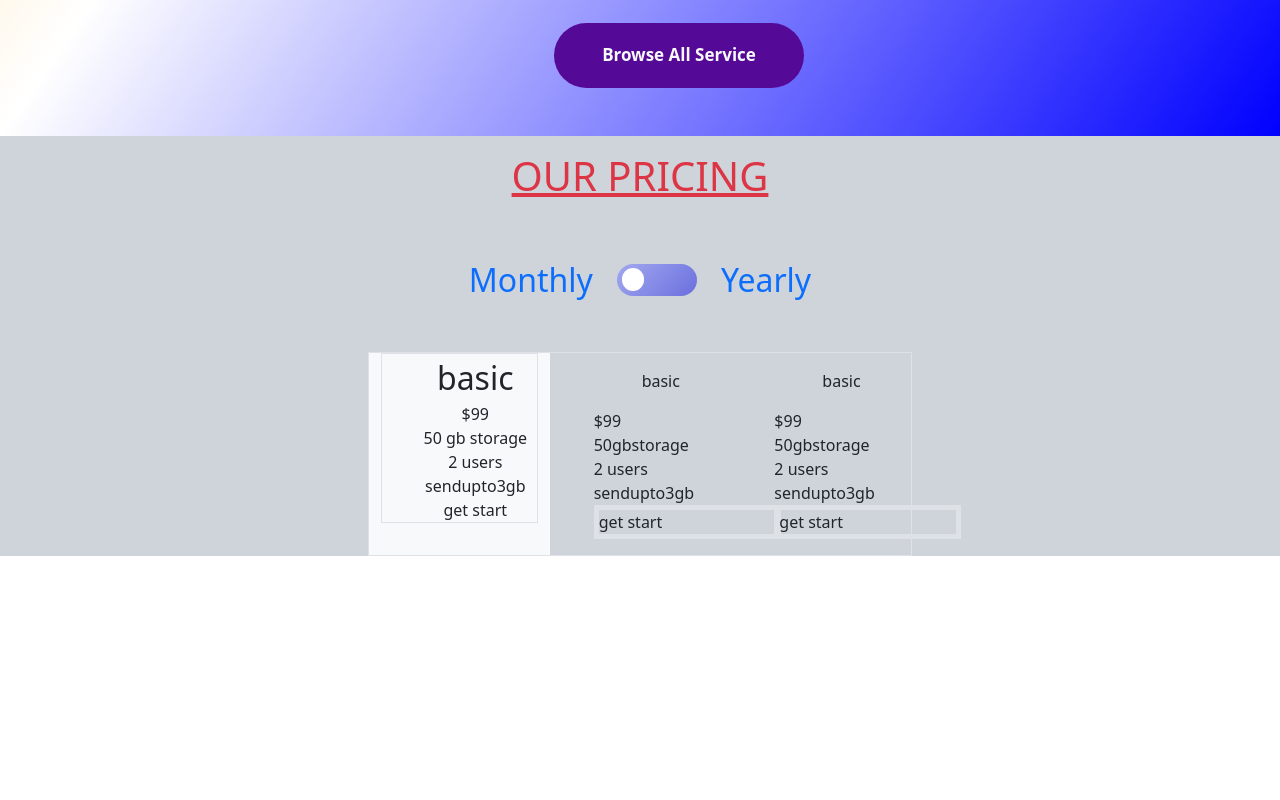
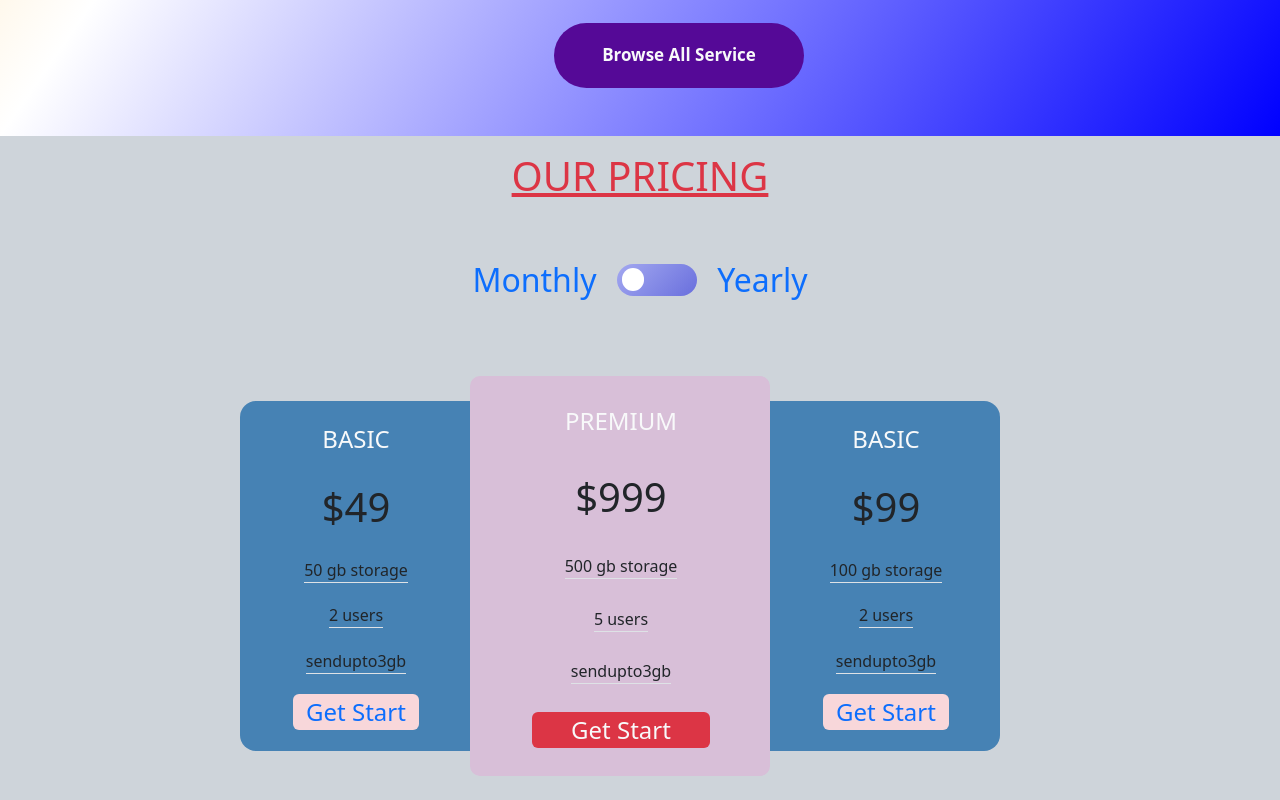
Before and after one commit to TusharKumarCode/new-repo, a plain HTML site: page index.html in a window 1280 px wide. Shown: the part 2639-3439 px from the top of the page. Before the commit the page ends 3195 px from the top, so only its background shows below. Drawn offline with nearby package versions, Linux system fonts and the light colour scheme.

Commit message:
pricing section

```diff
--- a/index.html
+++ b/index.html
@@ -113,8 +113,6 @@
   display: flex;
   justify-content: flex-start;
   align-items: center;
-  /* height: 25px;
-  width: 50px; */
   height:2rem;
   width: 5rem;
   border-radius: 1.6rem;
@@ -130,6 +128,43 @@
     height: 1.4rem;
     width: 1.4rem;
     border-radius: 50%;
+}
+
+#mfl{
+   display: flex;
+   align-items: center;
+   width: 800px;
+}
+
+.conprc{
+    width: 230px;
+    height: 350px;
+    background-color: steelblue;
+}
+.sizeing{
+     display: flex;
+     flex-direction: column;
+     align-items: center;
+     justify-content: space-evenly;
+     height: 350px;
+     width: 200px;
+
+}
+
+#midle{
+   background-color:thistle;
+   width: 300px;
+   height: 400px;
+   border-radius: 10px;
+}
+
+#midleul{
+     display: flex;
+     flex-direction: column;
+     align-items: center;
+     justify-content: space-evenly;
+     height: 400px;
+     width: 270px;
 }
 
 
@@ -297,42 +332,42 @@
   <div class="bg-dark-subtle container-fluid d-flex flex-column align-items-center" id="scroll3">
                    <h1 class="mt-3 text-decoration-underline text-uppercase text-danger">Our Pricing</h1>
       <div class="row">
-           <div class="d-flex align-items-center my-5">
-                 <label class="mx-4 fs-2 text-primary">Monthly</label>
+           <div class="d-flex align-items-center my-5 justify-content-evenly" style="width:400px;">
+                 <label class="fs-2 text-primary">Monthly</label>
                  <label class="sub" for="checkbox" id="sub"><div class="round"></div></label>
-                 <label class="mx-4 fs-2 text-primary">Yearly</label>
+                 <label class="fs-2 text-primary">Yearly</label>
             </div>
        </div>
-    <div class="row d-flex justify-content-center border">
-              <div class="col-md-4 bg-light col-sm-4 col-7">
-                    <ul style="list-style-type: none;" class="d-flex flex-column justify-content-evenly border align-items-center">
-                         <li class="fs-2">basic</li>
-                         <li>$99</li>
-                         <li>50 gb storage</li>
-                         <li>2 users</li>
-                         <li>sendupto3gb</li>
-                         <li><a>get start</a></li>
+        <div id="mfl" class="my-4">
+              <div class="conprc rounded-start-4">
+                    <ul style="list-style-type: none;" class="sizeing">
+                         <li class="fs-4 text-light text-uppercase">basic</li>
+                         <li class="fs-1">$49</li>
+                         <li class="border-bottom">50 gb storage</li>
+                         <li class="border-bottom">2 users</li>
+                         <li class="border-bottom">sendupto3gb</li>
+                         <li class="bg-danger-subtle w-75 fs-4 text-center rounded-2"><a href="#" class="text-decoration-none mb-3">Get Start</a></li>
                     </ul>
               </div>
-                   <div class="col-md-4">
-                         <ul style="list-style-type: none;">
-                              <li class="mx-5 my-3" style="width: 100%;">basic</li>
-                              <li style="width: 100%;">$99</li>
-                              <li style="width: 100%;">50gbstorage</li>
-                              <li style="width: 100%;">2 users</li>
-                              <li style="width: 100%;">sendupto3gb</li>
-                              <li style="width: 150%;" class="border border-5"><a>get start</a></li>
+                   <div id="midle">
+                         <ul style="list-style-type: none;" id="midleul">
+                              <li class="fs-4 text-light text-uppercase">premium</li>
+                              <li class="fs-1">$999</li>
+                              <li class="border-bottom">500 gb storage</li>
+                              <li class="border-bottom">5 users</li>
+                              <li class="border-bottom">sendupto3gb</li>
+                              <li class="bg-danger w-75 fs-4 text-center rounded-2"><a href="#" class="text-decoration-none mb-3 text-light">Get Start</a></li>
                          </ul>
                    </div>
 
-              <div class="col-md-4">
-                    <ul style="list-style-type: none;">
-                         <li class="mx-5 my-3" style="width: 100%;">basic</li>
-                         <li style="width: 100%;">$99</li>
-                         <li style="width: 100%;">50gbstorage</li>
-                         <li style="width: 100%;">2 users</li>
-                         <li style="width: 100%;">sendupto3gb</li>
-                         <li style="width: 150%;" class="border border-5"><a>get start</a></li>
+              <div class="conprc rounded-end-4">
+                    <ul style="list-style-type: none;" class="sizeing">
+                         <li class="fs-4 text-light text-uppercase">basic</li>
+                         <li class="fs-1">$99</li>
+                         <li class="border-bottom">100 gb storage</li>
+                         <li class="border-bottom">2 users</li>
+                         <li class="border-bottom">sendupto3gb</li>
+                         <li class="bg-danger-subtle w-75 fs-4 text-center rounded-2"><a href="#" class="text-decoration-none mb-3">Get Start</a></li>
                     </ul>
               </div>
 
```
